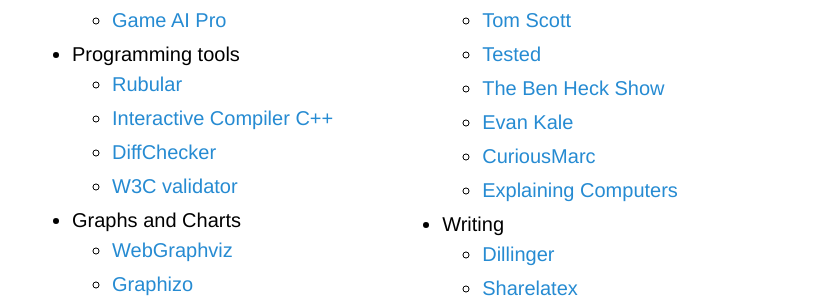
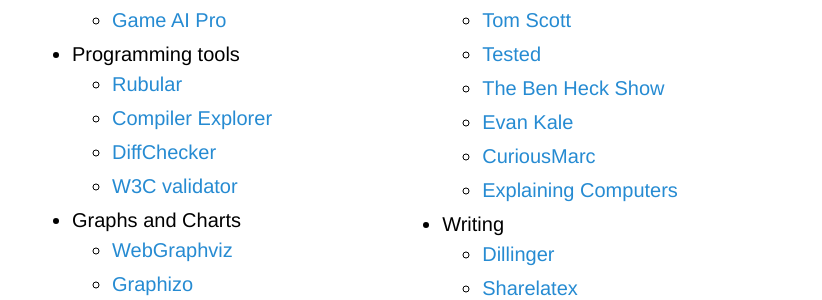
Before and after one commit to Maumagnaguagno/maumagnaguagno.github.io, a Jekyll site: the page built from links.md, in a window 1280 px wide. Shown: the part 425-725 px from the top of the page, without its empty margins (228-1050 px from the left). Built offline with Jekyll 4.4.1, drawn with Linux system fonts in a browser that asks for light colours; our own code applies the rules of GitHub Pages for plain Markdown files.

Commit message:
gcc.godbolt.org link has been renamed to Compiler Explorer

```diff
--- a/links.md
+++ b/links.md
@@ -18,7 +18,7 @@ Hover links to see their descriptions.
   - [Game AI Pro](http://www.gameaipro.com/ "Online book about AI in games")
 - Programming tools
   - [Rubular](http://rubular.com/ "Regex editor")
-  - [Interactive Compiler C++](https://gcc.godbolt.org/ "Online assembler")
+  - [Compiler Explorer](https://gcc.godbolt.org/ "Online assembler")
   - [DiffChecker](https://www.diffchecker.com/ "Diff in your browser, with colors")
   - [W3C validator](https://validator.w3.org/ "Validate web documents")
 - Graphs and Charts
```
